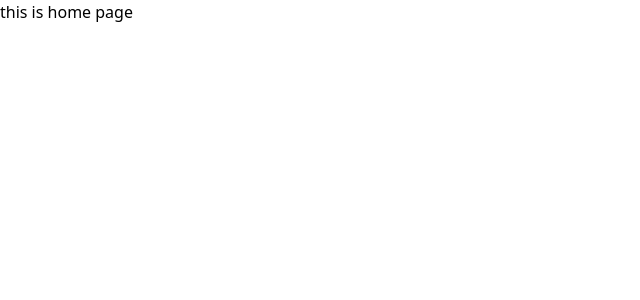
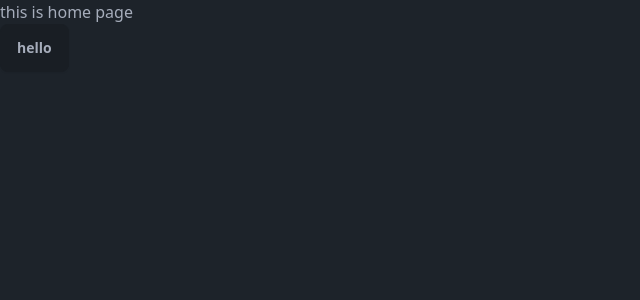
Before and after one commit to Amitkys/notes-next, a Next.js app: page / in a window 1280 px wide. Shown: the top 300 px of the page, without its empty margins (0-640 px from the left). Built offline with nearby package versions, Linux system fonts and the light colour scheme.

Commit message:
added daisy ui

```diff
--- a/app/page.tsx
+++ b/app/page.tsx
@@ -2,6 +2,7 @@ export default function Home() {
   return (
     <div>
       <h1> this is home page</h1>
+      <button className="btn">hello</button>
     </div>
   )
 }
--- a/package.json
+++ b/package.json
@@ -18,6 +18,7 @@
     "@types/node": "^20",
     "@types/react": "^18",
     "@types/react-dom": "^18",
+    "daisyui": "^4.12.12",
     "eslint": "^8",
     "eslint-config-next": "14.2.14",
     "postcss": "^8",
--- a/tailwind.config.ts
+++ b/tailwind.config.ts
@@ -6,6 +6,9 @@ const config: Config = {
     "./components/**/*.{js,ts,jsx,tsx,mdx}",
     "./app/**/*.{js,ts,jsx,tsx,mdx}",
   ],
+  daisyui: {
+    themes: ["dark"],
+  },
   theme: {
     extend: {
       colors: {
@@ -15,7 +18,7 @@ const config: Config = {
     },
   },
   plugins: [
-
+    require('daisyui'),
   ],
 };
 export default config;
```
Also changed, not shown: 1 other file (tests, documents, lock files or other folders).
